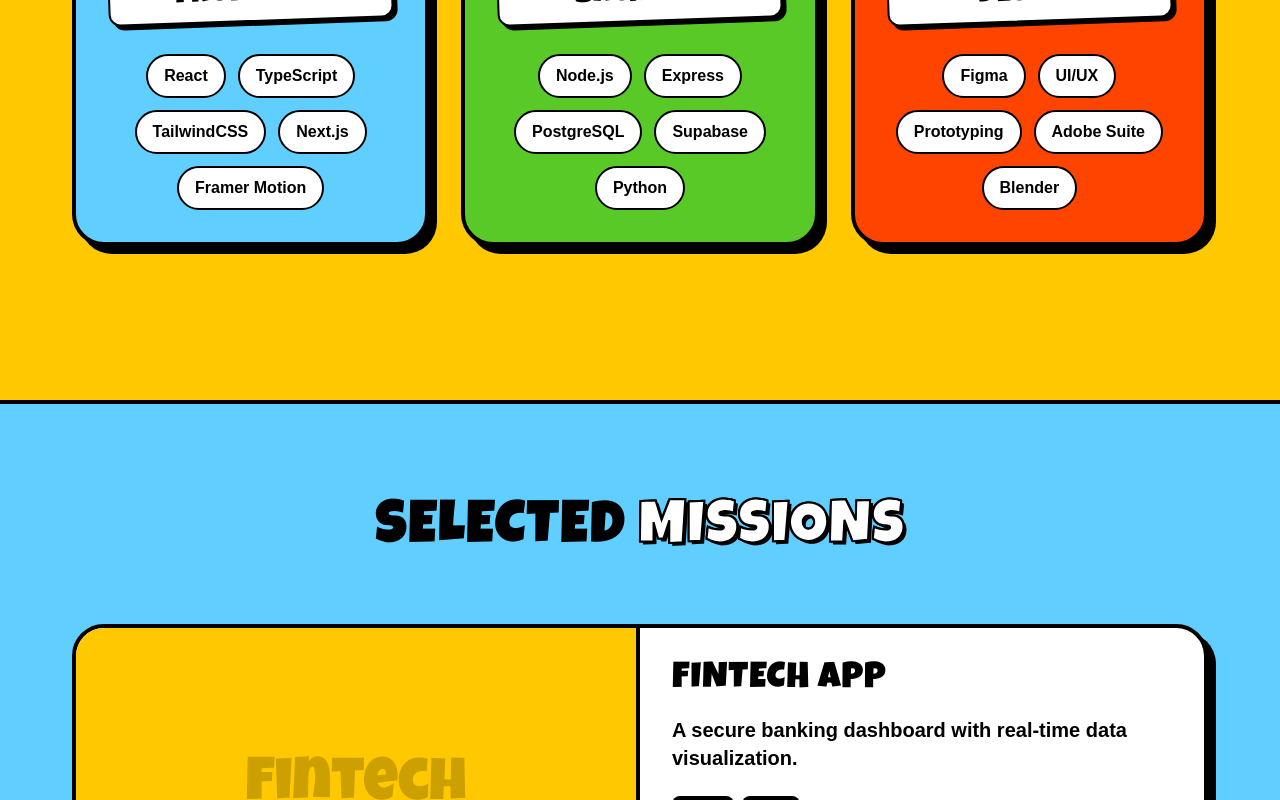
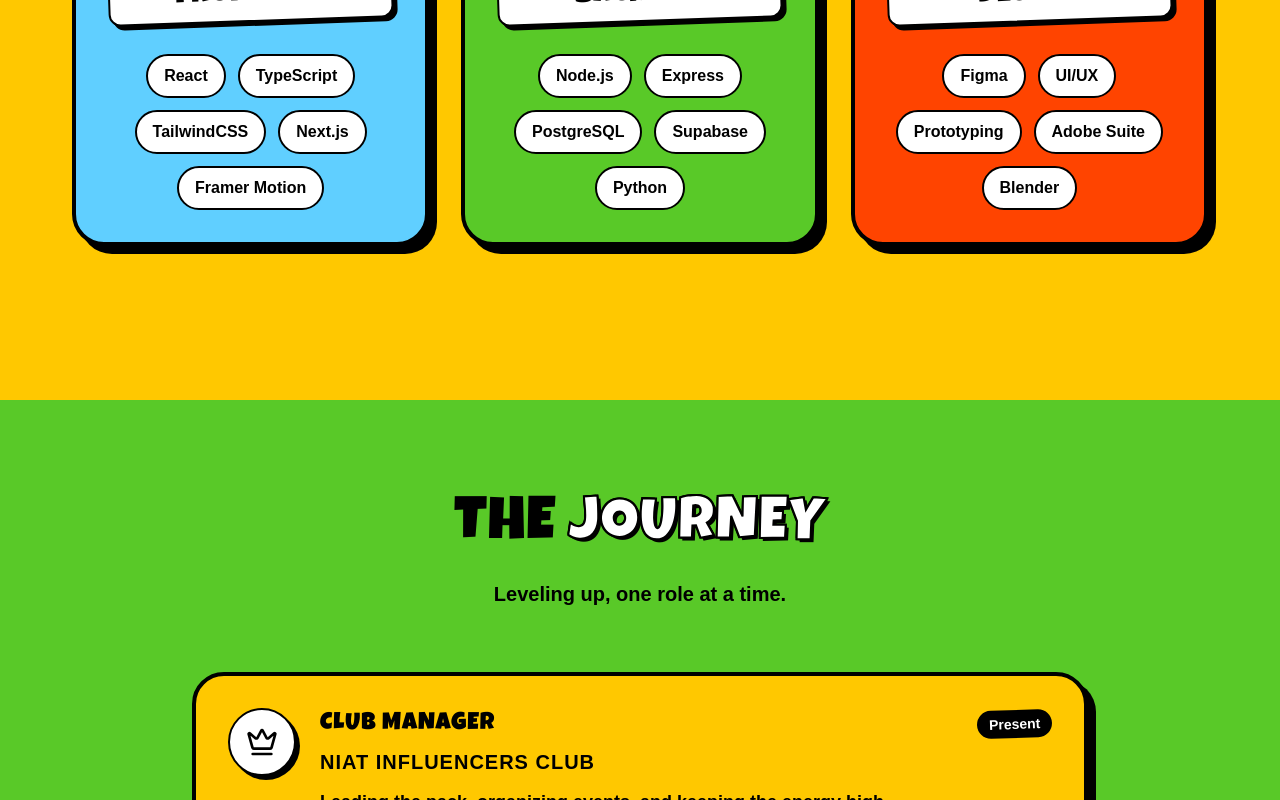
Before and after one commit to munnangivivek/portfolio, a React (Vite) app: page / in a window 1280 px wide. Shown: the part 2000-2800 px from the top of the page. Built offline with nearby package versions, Linux system fonts and the light colour scheme; a web font is replaced by a local one.

Commit message:
added the journey section

```diff
--- a/src/App.jsx
+++ b/src/App.jsx
@@ -2,6 +2,7 @@
 import Hero from './components/Hero';
 import About from './components/About';
 import Skills from './components/Skills';
+import Experience from './components/Experience';
 import Projects from './components/Projects';
 import Contact from './components/Contact';
 import Footer from './components/Footer';
@@ -13,6 +14,7 @@
       <Hero />
       <About />
       <Skills />
+      <Experience />
       <Projects />
       <Contact />
       <Footer />
--- /dev/null
+++ b/src/components/Experience.jsx
@@ -0,0 +1,83 @@
+import { motion } from 'framer-motion';
+import { Users, Crown, ClipboardList } from 'lucide-react';
+
+const Experience = () => {
+    const experiences = [
+        {
+            icon: <Crown className="w-8 h-8 text-comic-black" />,
+            role: "Club Manager",
+            org: "NIAT Influencers Club",
+            period: "Present",
+            desc: "Leading the pack, organizing events, and keeping the energy high.",
+            color: "bg-comic-yellow"
+        },
+        {
+            icon: <Users className="w-8 h-8 text-comic-black" />,
+            role: "Community Member",
+            org: "Student Tribe & Design Tribe",
+            period: "Active",
+            desc: "Networking, learning, and contributing to the design ecosystem.",
+            color: "bg-comic-blue"
+        },
+        {
+            icon: <ClipboardList className="w-8 h-8 text-comic-black" />,
+            role: "Researcher",
+            org: "Freelance / Various",
+            period: "Project-based",
+            desc: "Crafted deep-dive questionnaires & Google Forms for multiple companies to unlock user insights.",
+            color: "bg-comic-red"
+        }
+    ];
+
+    return (
+        <section id="experience" className="min-h-screen flex flex-col justify-center py-24 bg-comic-green overflow-hidden snap-start border-b-4 border-comic-black">
+            <div className="container px-4 mx-auto">
+                <motion.div
+                    initial={{ opacity: 0, y: 30 }}
+                    whileInView={{ opacity: 1, y: 0 }}
+                    viewport={{ once: true }}
+                    className="mb-16 text-center"
+                >
+                    <h2 className="text-4xl md:text-6xl font-comic text-comic-black mb-6 drop-shadow-white">
+                        THE <span className="text-comic-white text-outline">JOURNEY</span>
+                    </h2>
+                    <p className="text-xl font-bold font-body text-comic-black/80 max-w-2xl mx-auto">
+                        Leveling up, one role at a time.
+                    </p>
+                </motion.div>
+
+                <div className="max-w-4xl mx-auto flex flex-col gap-8">
+                    {experiences.map((exp, index) => (
+                        <motion.div
+                            key={index}
+                            initial={{ opacity: 0, x: index % 2 === 0 ? -50 : 50 }}
+                            whileInView={{ opacity: 1, x: 0 }}
+                            viewport={{ once: true }}
+                            transition={{ delay: index * 0.2 }}
+                            className={`${exp.color} p-6 md:p-8 border-4 border-comic-black comic-shadow-lg rounded-[2rem] relative flex flex-col md:flex-row items-center md:items-start gap-6`}
+                        >
+                            <div className="bg-comic-white p-4 border-2 border-comic-black rounded-full comic-shadow shrink-0">
+                                {exp.icon}
+                            </div>
+
+                            <div className="text-center md:text-left flex-1">
+                                <div className="flex flex-col md:flex-row md:justify-between md:items-center mb-2">
+                                    <h3 className="text-2xl font-comic text-comic-black uppercase">{exp.role}</h3>
+                                    <span className="bg-comic-black text-comic-white px-3 py-1 font-bold font-body rounded-full text-sm inline-block mx-auto md:mx-0 mt-2 md:mt-0 transform -rotate-2">
+                                        {exp.period}
+                                    </span>
+                                </div>
+                                <h4 className="text-xl font-bold font-body text-comic-black/80 mb-3">{exp.org}</h4>
+                                <p className="font-bold font-body text-comic-black text-lg leading-relaxed">
+                                    {exp.desc}
+                                </p>
+                            </div>
+                        </motion.div>
+                    ))}
+                </div>
+            </div>
+        </section>
+    );
+};
+
+export default Experience;
--- a/src/components/Navbar.jsx
+++ b/src/components/Navbar.jsx
@@ -20,6 +20,7 @@
     const navLinks = [
         { name: 'About', href: '#about' },
         { name: 'Skills', href: '#skills' },
+        { name: 'Experience', href: '#experience' },
         { name: 'Work', href: '#projects' },
         { name: 'Contact', href: '#contact' },
     ];
```
